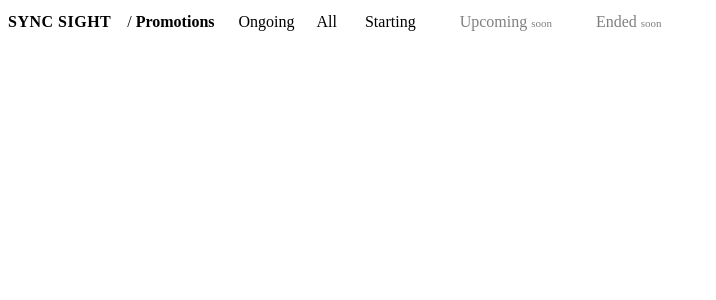
After one commit to smri-nikkiverafrancisco/vs6-sync-sight, a Spring app: template src/main/resources/templates/shared/topnav.html in a window 1280 px wide. The commit adds this page. Shown: the top 300 px of the page, without its empty margins (0-716 px from the left). Run offline with Thymeleaf, Linux system fonts and the light colour scheme; the template is opened without the code that fills it, so the values that code supplies are empty.

```diff
--- a/src/main/java/com/vs6/syncsight/promotions/ongoing/all/service/AllOngoingSyncService.java
+++ b/src/main/java/com/vs6/syncsight/promotions/ongoing/all/service/AllOngoingSyncService.java
@@ -2,7 +2,6 @@ package com.vs6.syncsight.promotions.ongoing.all.service;
 
 import com.vs6.syncsight.promotions.shared.check.PromotionChecker;
 import com.vs6.syncsight.promotions.shared.model.Promotion;
-import com.vs6.syncsight.promotions.shared.snapshot.PromotionSnapshotLoader;
 import com.vs6.syncsight.promotions.shared.sync.AbstractPromotionSyncService;
 import org.springframework.stereotype.Service;
 
@@ -10,7 +9,7 @@ import java.util.List;
 
 /**
  * All Ongoing Promotions (module 1.1.1): promotions where ActiveDateFrom <= today <= ActiveDateTo.
- * Everything else (background refresh, snapshot, checking, report) comes from the shared base.
+ * It only says which promotions to check; the refresh itself is run by PromotionRefreshCoordinator.
  */
 @Service
 public class AllOngoingSyncService extends AbstractPromotionSyncService {
@@ -19,9 +18,8 @@ public class AllOngoingSyncService extends AbstractPromotionSyncService {
 
     public AllOngoingSyncService(
             AllOngoingPromotionService allOngoingPromotionService,
-            PromotionSnapshotLoader snapshotLoader,
             PromotionChecker checker) {
-        super(snapshotLoader, checker);
+        super(checker);
         this.allOngoingPromotionService = allOngoingPromotionService;
     }
 
--- a/src/main/java/com/vs6/syncsight/promotions/ongoing/starting/service/StartingPromotionSyncService.java
+++ b/src/main/java/com/vs6/syncsight/promotions/ongoing/starting/service/StartingPromotionSyncService.java
@@ -2,7 +2,6 @@ package com.vs6.syncsight.promotions.ongoing.starting.service;
 
 import com.vs6.syncsight.promotions.shared.check.PromotionChecker;
 import com.vs6.syncsight.promotions.shared.model.Promotion;
-import com.vs6.syncsight.promotions.shared.snapshot.PromotionSnapshotLoader;
 import com.vs6.syncsight.promotions.shared.sync.AbstractPromotionSyncService;
 import org.springframework.stereotype.Service;
 
@@ -10,7 +9,7 @@ import java.util.List;
 
 /**
  * Starting Promotions (module 1.1.2): promotions whose ActiveDateFrom is today.
- * Everything else (background refresh, snapshot, checking, report) comes from the shared base.
+ * It only says which promotions to check; the refresh itself is run by PromotionRefreshCoordinator.
  */
 @Service
 public class StartingPromotionSyncService extends AbstractPromotionSyncService {
@@ -19,9 +18,8 @@ public class StartingPromotionSyncService extends AbstractPromotionSyncService {
 
     public StartingPromotionSyncService(
             StartingPromotionService startingPromotionService,
-            PromotionSnapshotLoader snapshotLoader,
             PromotionChecker checker) {
-        super(snapshotLoader, checker);
+        super(checker);
         this.startingPromotionService = startingPromotionService;
     }
 
--- a/src/main/resources/application.yaml
+++ b/src/main/resources/application.yaml
@@ -5,6 +5,12 @@ spring:
     url: ${DB_URL}
     username: ${DB_USERNAME}
     password: ${DB_PASSWORD}
+    hikari:
+      maximum-pool-size: 3
+      minimum-idle: 0
+      idle-timeout: 120000
+      max-lifetime: 600000
+      connection-timeout: 20000
   thymeleaf:
     cache: false
 
--- /dev/null
+++ b/src/main/resources/templates/shared/topnav.html
@@ -0,0 +1,57 @@
+<!DOCTYPE html>
+<html lang="en" xmlns:th="http://www.thymeleaf.org">
+<head>
+    <meta charset="UTF-8">
+    <title>Top menu (shared fragments)</title>
+
+    <!-- Styles for the top menu. A page puts this inside its <head>. -->
+    <style th:fragment="styles">
+        .topnav { display:flex; flex-wrap:wrap; align-items:center; gap:10px 16px;
+                  padding-bottom:12px; margin-bottom:16px; border-bottom:1px solid var(--line); }
+        .topnav .brand { font-weight:700; letter-spacing:.5px; color:var(--fg); text-decoration:none; }
+        .topnav .module { color:var(--muted); }
+        .topnav .module b { color:var(--fg); }
+        .topnav .menu { display:flex; flex-wrap:wrap; align-items:center; gap:10px 16px; margin-left:8px; }
+        .topnav .menu-group { display:inline-flex; align-items:center; gap:8px; }
+        .topnav .menu-label { color:var(--muted); }
+
+        .pills { display:inline-flex; border:1px solid var(--line); border-radius:6px; overflow:hidden; }
+        .pills > * { padding:5px 14px; text-decoration:none; color:var(--muted); }
+        .pills > * + * { border-left:1px solid var(--line); }
+        .pills a:hover { color:var(--fg); }
+        .pills a.active { background:var(--head); color:var(--fg); font-weight:600; }
+        .pills .disabled { opacity:.5; cursor:not-allowed; }
+        .pills .soon { margin-left:4px; font-size:11px; }
+    </style>
+</head>
+<body>
+
+<!-- The top menu for the Promotions pages. A page puts this at the top of its <body>.
+     The active item is found by comparing the page's basePath (set by its controller). -->
+<header class="topnav" th:fragment="nav">
+    <a class="brand" th:href="@{/}">SYNC SIGHT</a>
+    <span class="module">/ <b>Promotions</b></span>
+
+    <nav class="menu">
+        <div class="menu-group">
+            <span class="menu-label">Ongoing</span>
+            <div class="pills">
+                <a th:href="@{/promotions/ongoing/all}"
+                   th:classappend="${basePath == '/promotions/ongoing/all'} ? 'active'">All</a>
+                <a th:href="@{/promotions/ongoing/starting}"
+                   th:classappend="${basePath == '/promotions/ongoing/starting'} ? 'active'">Starting</a>
+            </div>
+        </div>
+
+        <!-- Not built yet: shown greyed out. When a page exists, change the <span> into an <a th:href="@{...}"> like the ones above. -->
+        <div class="pills">
+            <span class="disabled" title="Coming soon">Upcoming<span class="soon">soon</span></span>
+        </div>
+        <div class="pills">
+            <span class="disabled" title="Coming soon">Ended<span class="soon">soon</span></span>
+        </div>
+    </nav>
+</header>
+
+</body>
+</html>
```
Also changed, not shown: src/main/java/com/vs6/syncsight/SyncSightApplication.java (+4 -3 lines), src/main/java/com/vs6/syncsight/promotions/ongoing/all/web/AllOngoingPromotionsController.java (+5 -3 lines), src/main/java/com/vs6/syncsight/promotions/ongoing/starting/web/StartingPromotionsController.java (+5 -3 lines), src/main/java/com/vs6/syncsight/promotions/shared/sync/AbstractPromotionSyncService.java (+12 -53 lines), src/main/java/com/vs6/syncsight/promotions/shared/sync/PromotionRefreshCoordinator.java (added, +95 -0 lines), src/main/java/com/vs6/syncsight/promotions/shared/web/PromotionStatusPageController.java (+9 -5 lines), src/main/resources/templates/promotions/shared/promotion-status.html (+17 -7 lines).
